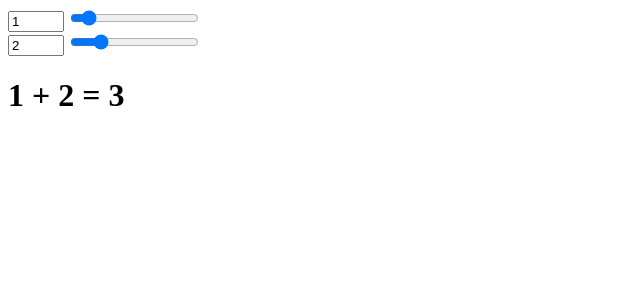
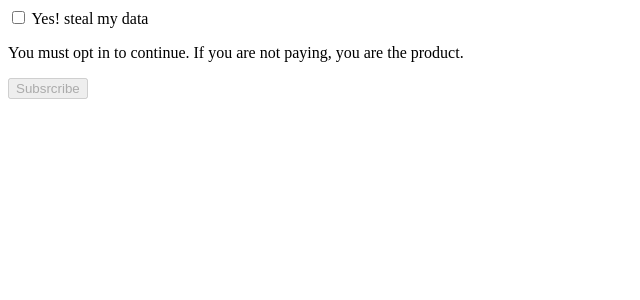
Before and after one commit to mdave16/stunning-bassoon, a Svelte app: page / in a window 1280 px wide. Shown: the top 300 px of the page, without its empty margins (0-640 px from the left). Built offline with nearby package versions, Linux system fonts and the light colour scheme.

Commit message:
binding data to checkboxes

```diff
--- a/src/App.svelte
+++ b/src/App.svelte
@@ -1,15 +1,18 @@
 <script lang="ts">
-	let a = 1;
-	let b = 2;
+	let subscribed = false;
 </script>
 
 <label>
-	<input type="number" bind:value={a} min="0" max="10" />
-	<input type="range" bind:value={a} min="0" max="10" />
+	<input type="checkbox" bind:checked={subscribed} />
+	Yes! steal my data
 </label>
-<br />
-<label>
-	<input type="number" bind:value={b} min="0" max="10" />
-	<input type="range" bind:value={b} min="0" max="10" />
-</label>
-<h1>{a} + {b} = {a + b}</h1>
+
+<p>
+	{#if subscribed}
+		Thank you. We will sell your personal data.
+	{:else}
+		You must opt in to continue. If you are not paying, you are the product.
+	{/if}
+</p>
+
+<button disabled={!subscribed}> Subsrcribe </button>
```
